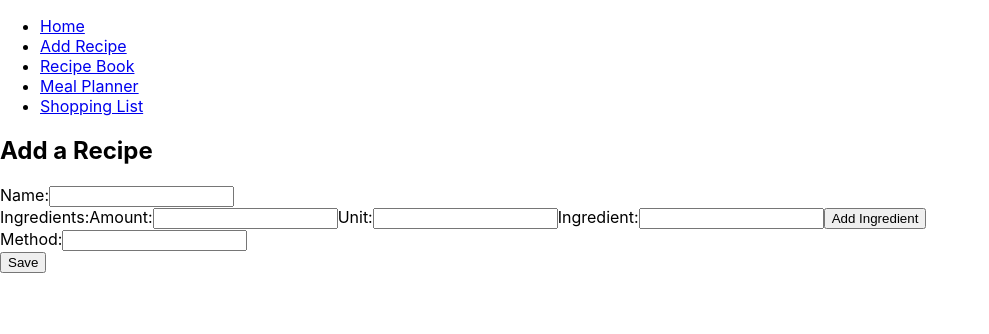
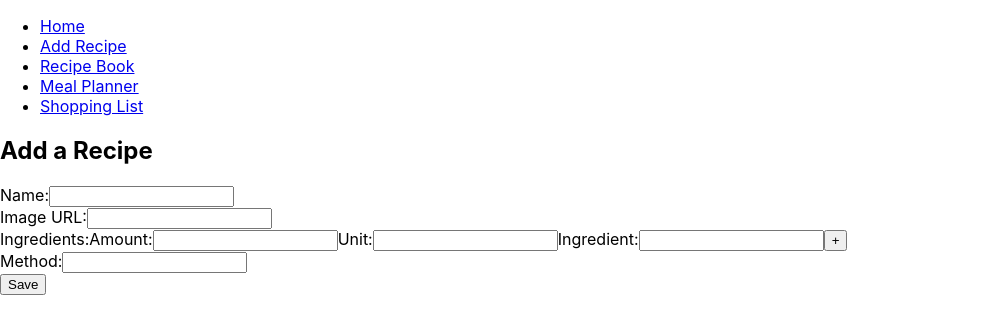
Before and after one commit to Marshall3c03/MonkeyChef, a React (Create React App) app in the folder client/: page /addrecipe in a window 1280 px wide. Shown: the top 334 px of the page, without its empty margins (0-989 px from the left). Built offline with nearby package versions, Linux system fonts and the light colour scheme.

Commit message:
Recipe in good shape, few additions needed

```diff
--- a/client/src/App.js
+++ b/client/src/App.js
@@ -19,7 +19,7 @@ function App() {
   const [recipes, setRecipes] = useState([]);
 
   const addRecipe = newRecipe => {
-    console.log("Hello")
+    // console.log("Hello")
     MealPlannerService.createRecipe(newRecipe)
       .then(savedRecipe => setRecipes([ ...recipes, savedRecipe ]));
   };
--- a/client/src/containers/AddRecipe.js
+++ b/client/src/containers/AddRecipe.js
@@ -7,6 +7,7 @@ const AddRecipe = ({addRecipe})=>{
     const [unit, setUnit] = useState("");
     const [ingredient, setIngredient] = useState("");
     const [ingredients, setIngredients] = useState([]);
+    const [image, setImage] = useState("");
     const [method, setMethod] = useState("");
 
     const handleNameChange = (ev) => setName(ev.target.value);
@@ -14,63 +15,88 @@ const AddRecipe = ({addRecipe})=>{
     const handleUnitChange = (ev) => setUnit(ev.target.value);
     const handleIngredientChange = (ev) => setIngredient(ev.target.value);
     const handleMethodChange = (ev) => setMethod(ev.target.value);
+    const handleImageChange = (ev) => setImage(ev.target.value);
 
-    const handleIngredientClick = (e)=>{
-        e.preventDefault();
-        const newIngredient =
-            {amount : amount,
-             unit : unit,
-             ingredient: ingredient
-            };
-        // console.log(newIngredient)
-        setIngredients([...ingredients, newIngredient]);
-        setIngredient("");
-        // document.getElementById("ingredient").reset();
-        setUnit("");
-        // document.getElementById("unit").reset();
-        setAmount("");
-        // document.getElementById("amount").reset();
-    };
-
-    const handleSubmit = (e) =>{
-        e.preventDefault();
-        console.log("handleSubmit")
-        addRecipe({
-            "name": name,
-            "ingredients":[],
-            "method": method,
-        });
+    const clearState= ()=>{
         setName("");
         setIngredient("");
         setUnit("");
         setAmount("");
         setIngredients([]);
         setMethod("");
+        setImage("");
+    }
+
+    const handleNewIngredientClick = () => {
+        console.log("you clicked new ingredient")
+        const newIngredient =
+            {"amount" : amount,
+             "unit" : unit,
+             "ingredient": ingredient
+            };
+        setIngredients([...ingredients, newIngredient])
+    };
+
+    const allIngredients = ()=>{
+        ingredients.map(ingredient =>{
+            return(
+                <p>{ingredient.ingredient}</p>
+            )
+        })
+    }
+
+    const handleSubmit = (e) =>{
+        e.preventDefault();
+        const newIngredient =
+            {"amount" : amount,
+             "unit" : unit,
+             "ingredient": ingredient
+            };
+        console.log(newIngredient)
+        ingredients.push(newIngredient)
+        setIngredients([...ingredients, newIngredient])
+        console.log(ingredients)
+        addRecipe({
+            "name": name,
+            "ingredients": ingredients,
+            "amount": amount,
+            "unit": unit,
+            "image" : image,
+            "method": method,
+        });
+        clearState();
     };
     return(
         <>
-
         <h2>Add a Recipe</h2>
         <form method= "post" onSubmit={handleSubmit} id="recipe-form" >
             <div className="formWrap">
                 <label htmlFor="name">Name:</label>
-                <input onChange={handleNameChange} type="name" id="name"  />
+                <input onChange={handleNameChange} type="name" id="name" required  />
+            </div>
+            <div>
+                <label htmlFor="image">Image URL:</label>
+                <input onChange={handleImageChange} type="text" id="image"  />
             </div>
             <div className="formWrap">
                 <label htmlFor="ingredients">Ingredients:</label>
+
                 <label htmlFor="amount">Amount:</label>
-                <input onChange={handleAmountChange} type="number" id="amount"  />
+                <input onChange={handleAmountChange} type="number" id="amount" />
+
                 <label htmlFor="unit">Unit:</label>
                 <input onChange={handleUnitChange} type="text" id="unit"  />
+
                 <label htmlFor="ingredient">Ingredient:</label>
                 <input onChange={handleIngredientChange} type="text" id="ingridient"  />
-                <button onClick={handleIngredientClick}>Add Ingredient</button>
+
+                <button onClick={handleNewIngredientClick}>+</button>
             </div>
             <div className="formWrap">
                 <label htmlFor="method">Method:</label>
                 <input onChange={handleMethodChange} type="text" id="method"  />
             </div>
-
+            {allIngredients}
 
             <input type="submit" value="Save" id="save"/>
 	    </form>
--- a/client/src/containers/MealPlannerService.js
+++ b/client/src/containers/MealPlannerService.js
@@ -7,7 +7,7 @@ const MealPlannerService = {
 // },
 
     createRecipe (recipe){
-        console.log(JSON.stringify(recipe))
+        // console.log(JSON.stringify(recipe))
         return fetch(baseURL, {
             method: 'POST',
             body: JSON.stringify(recipe),
```
